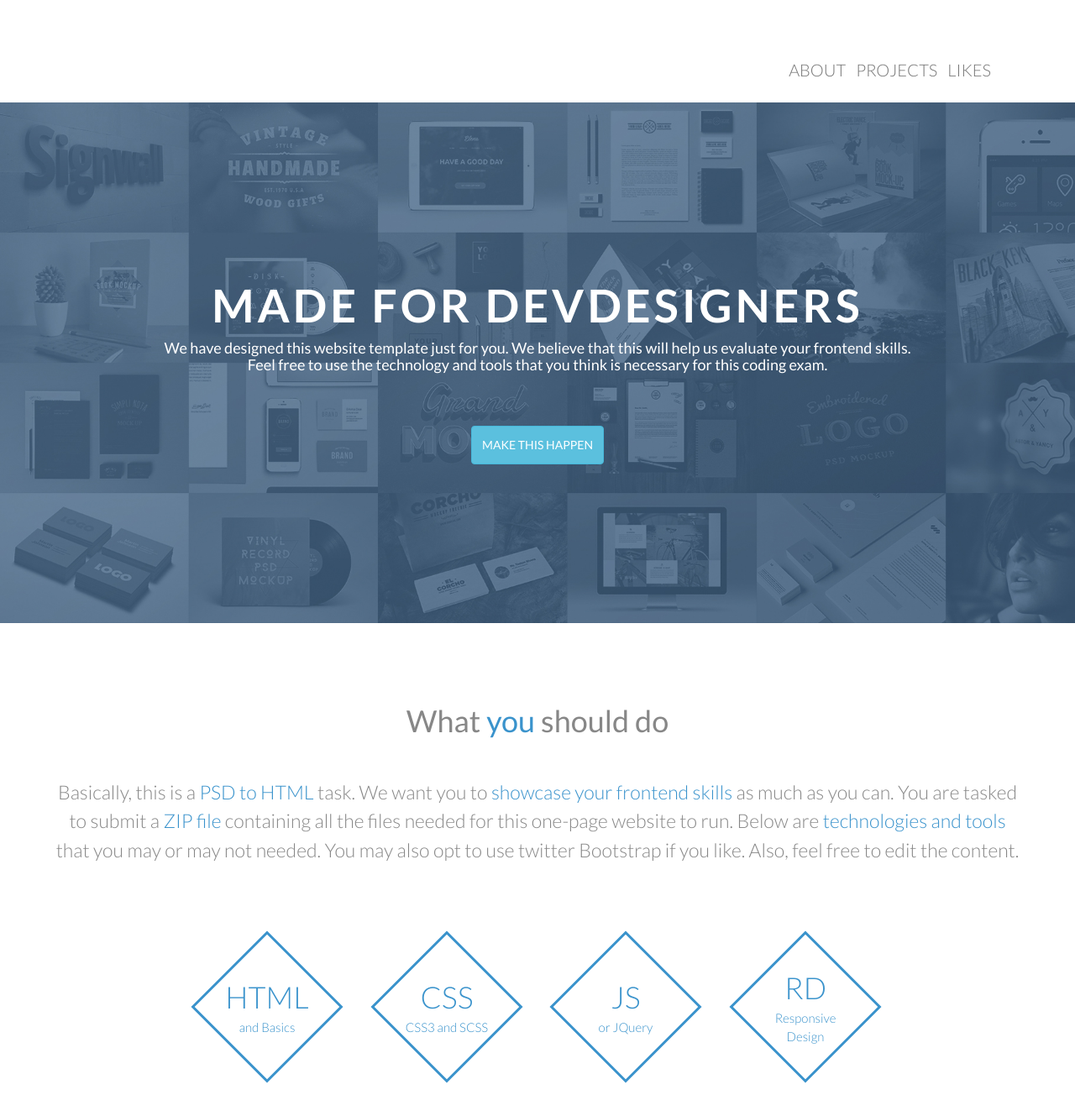
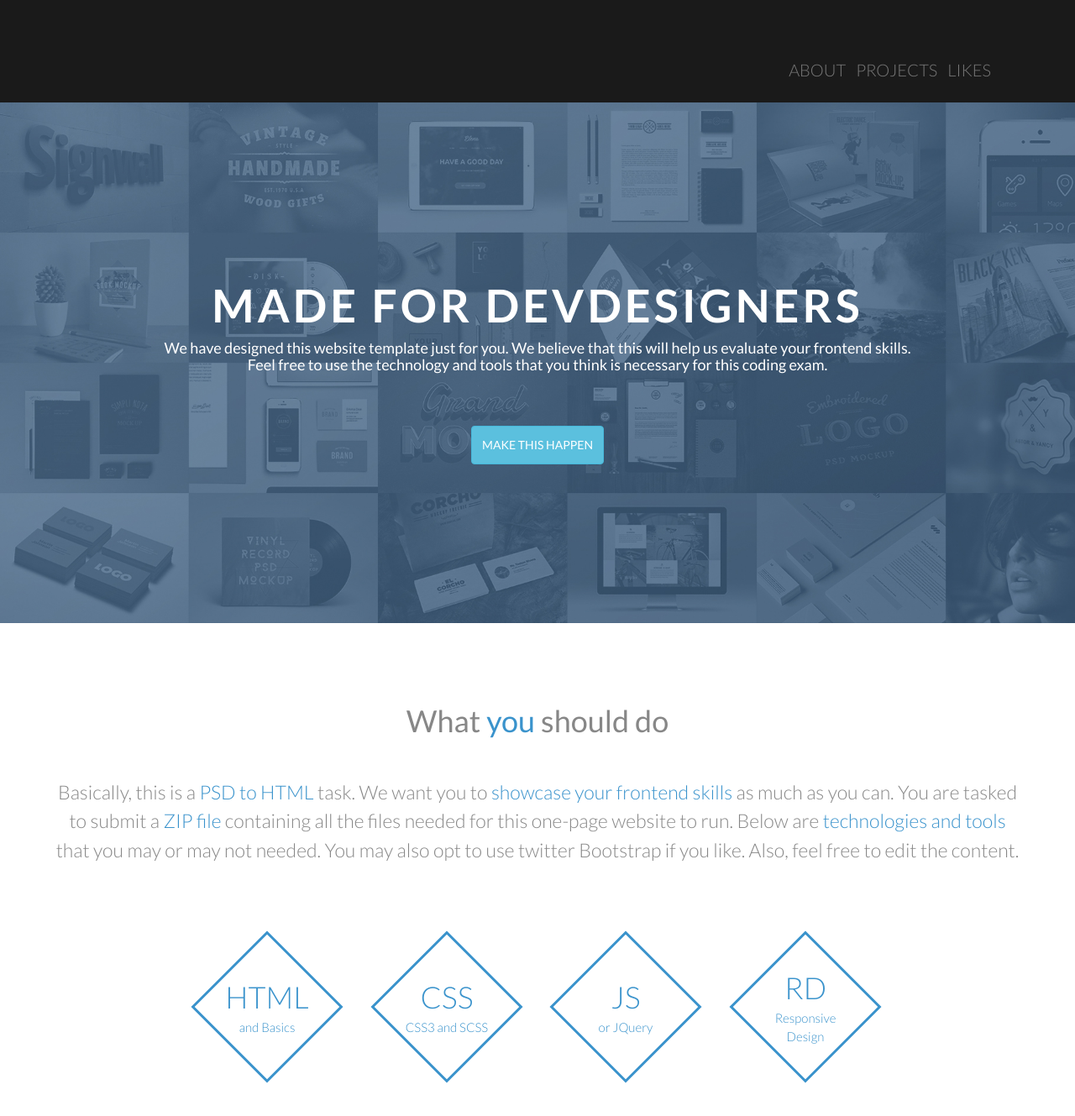
Before and after one commit to gerardoguangco/gerardoguangco.github.io, a Jekyll site: the page built from index.html, in a window 1280 px wide and 1400 px high. Shown: the top 1329 px of the window at 84% size. Built offline with Jekyll 4.4.1, drawn with Linux system fonts in a browser that asks for light colours.

Commit message:
"Trial for header"

```diff
--- a/_sass/front.scss
+++ b/_sass/front.scss
@@ -11,6 +11,7 @@ $gray: #333333;
 $skyblue: #0FB5B3;
 $gray-text: #878787;
 $navbar-text-active: #3a93cc;
+$header-gray: #1A1A1A;
 
 body {
   font-family: 'Lato', serif;
@@ -53,7 +54,7 @@ a:focus {
 nav {
   &#navbar-header{
     border-color: transparent;
-    background: $white;
+    background: $header-gray;
 
   &.navbar-visible {
     top: 0;
@@ -325,7 +326,7 @@ nav {
             }
             span {
               display: block;
-              color: $gray-text;
+              color: $white;
               margin-top: 12px;
               font-size: 20px;
             }
```
